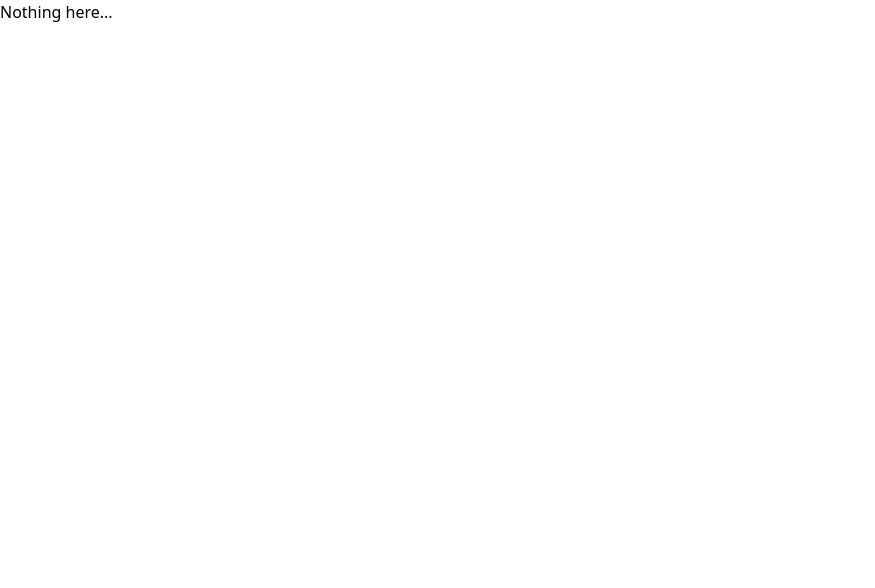
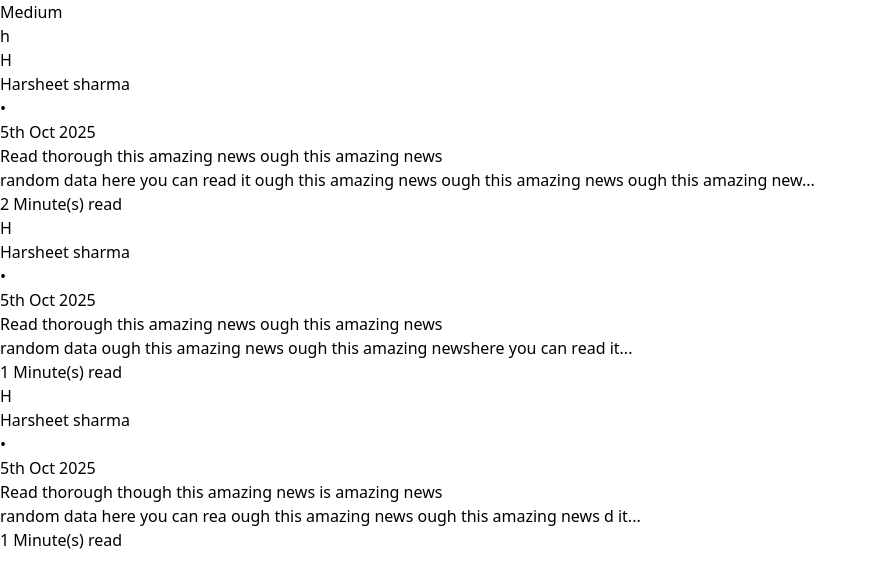
Before and after one commit to Harsheetsharma/MEDIUM-project, a React (Vite) app: page /blogs in a window 1280 px wide. Shown: the top 588 px of the page, without its empty margins (0-875 px from the left). Built offline with nearby package versions, Linux system fonts and the light colour scheme.

Commit message:
blogcard completed

```diff
--- /dev/null
+++ b/src/components/AppBar.tsx
@@ -0,0 +1,12 @@
+import { Avatar } from "./BlogsCard";
+
+export const Appbar = () => {
+  return (
+    <div className=" border-b flex justify-between px-10">
+      <div>Medium</div>
+      <div>
+        <Avatar name={"harsheet"}></Avatar>
+      </div>
+    </div>
+  );
+};
--- a/src/components/BlogsCard.tsx
+++ b/src/components/BlogsCard.tsx
@@ -1,3 +1,46 @@
-export const BlogCard = () => {
-  return <div></div>;
+interface BlogCardProps {
+  authorname: string;
+  title: string;
+  content: string;
+  publishedDate: string;
+}
+
+export const BlogCard = ({
+  authorname,
+  title,
+  content,
+  publishedDate,
+}: BlogCardProps) => {
+  return (
+    <div className="p-4 border-b border-slate-200 pb-4">
+      <div className="flex">
+        <Avatar name={authorname}></Avatar>
+        <div className="font-extralight pl-2 text-sm flex justify-center flex-col">
+          {authorname}
+        </div>
+        <div className="pl-2 text-slate-500 flex justify-center flex-col">
+          •
+        </div>
+        <div className="pl-2 font-thin text-slate-500 text-sm flex justify-center flex-col">
+          {" "}
+          {publishedDate}
+        </div>
+      </div>
+      <div className="text-xl font-semibold pt-2">{title}</div>
+      <div className="text-sm font-thin">{content.slice(0, 100) + "..."}</div>
+      <div className="w-full text-slate-400 text-xs pt-4">{`${Math.ceil(
+        content.length / 100
+      )} Minute(s) read`}</div>
+    </div>
+  );
 };
+
+export function Avatar({ name }: { name: string }) {
+  return (
+    <div className="relative inline-flex items-center justify-center w-6 h-6 overflow-hidden bg-gray-100 rounded-full dark:bg-gray-600">
+      <span className="font-medium text-gray-600 dark:text-gray-300">
+        {name[0]}
+      </span>
+    </div>
+  );
+}
--- a/src/pages/Blogs.tsx
+++ b/src/pages/Blogs.tsx
@@ -1,3 +1,32 @@
+import { Appbar } from "../components/AppBar";
+import { BlogCard } from "../components/BlogsCard";
+
 export const Blogs = () => {
-  return <div>Nothing here...</div>;
+  return (
+    <div>
+      <Appbar></Appbar>
+      <div className="flex justify-center">
+        <div className="max-w-xl">
+          <BlogCard
+            authorname="Harsheet sharma"
+            title="Read thorough this amazing news ough this amazing news"
+            content="random data here you can read it ough this amazing news ough this amazing news ough this amazing news"
+            publishedDate="5th Oct 2025"
+          ></BlogCard>
+          <BlogCard
+            authorname="Harsheet sharma"
+            title="Read thorough this amazing news ough this amazing news"
+            content="random data ough this amazing news ough this amazing newshere you can read it"
+            publishedDate="5th Oct 2025"
+          ></BlogCard>
+          <BlogCard
+            authorname="Harsheet sharma"
+            title="Read thorough though this amazing news is amazing news"
+            content="random data here you can rea ough this amazing news ough this amazing news d it"
+            publishedDate="5th Oct 2025"
+          ></BlogCard>
+        </div>
+      </div>
+    </div>
+  );
 };
```
